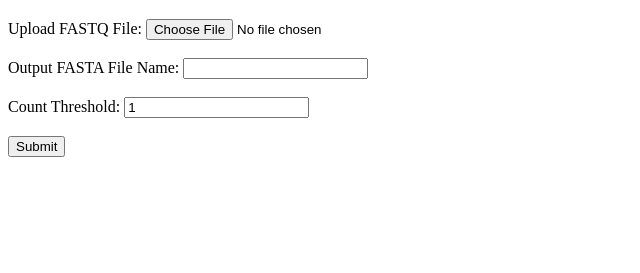
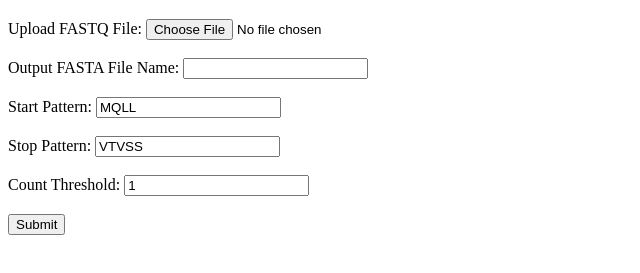
Before and after one commit to alexchang40/AVG_NGS_translation, a plain HTML site: page upload.html in a window 1280 px wide. Shown: the part 61-334 px from the top of the page, without its empty margins (0-640 px from the left). Drawn offline with Linux system fonts and the light colour scheme.

Commit message:
Update upload.html

```diff
--- a/upload.html
+++ b/upload.html
@@ -15,6 +15,12 @@
         	<label for="output_file">Output FASTA File Name:</label>
        		<input type="text" name="output_file" id="output_file" required><br><br>
 
+		<label for="start_pattern">Start Pattern:</label>
+		<input type="text" name="start_pattern" id="start_pattern" value="MQLL" required><br><br>
+
+		<label for="stop_pattern">Stop Pattern:</label>
+		<input type="text" name="stop_pattern" id="stop_pattern" value="VTVSS" required><br><br>
+
         	<label for="input_count">Count Threshold:</label>
         	<input type="number" name="input_count" id="input_count" value="1" min="1" required><br><br>
 
```
